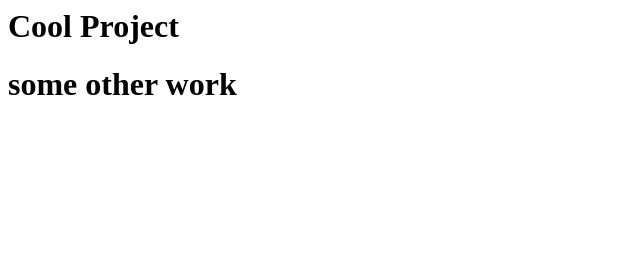
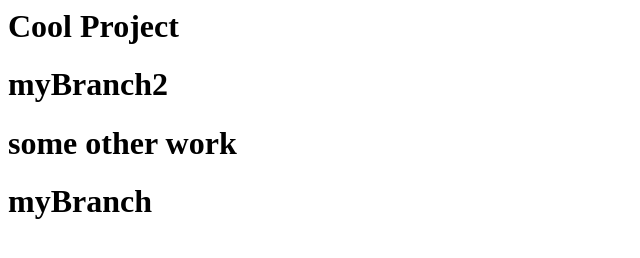
Before and after one commit to rbrahul2020/gitLearn, a plain HTML site: page index.html in a window 1280 px wide. Shown: the whole page, without its empty margins (0-640 px from the left). Drawn offline with Linux system fonts and the light colour scheme.

Commit message:
myBranch

```diff
--- a/index.html
+++ b/index.html
@@ -2,6 +2,8 @@
     <head></head>
     <body>
         <h1>Cool Project</h1>
+        <h1>myBranch2</h1>
         <h1>some other work</h1>
+        <h1>myBranch</h1>
     </body>
 </html>
```
